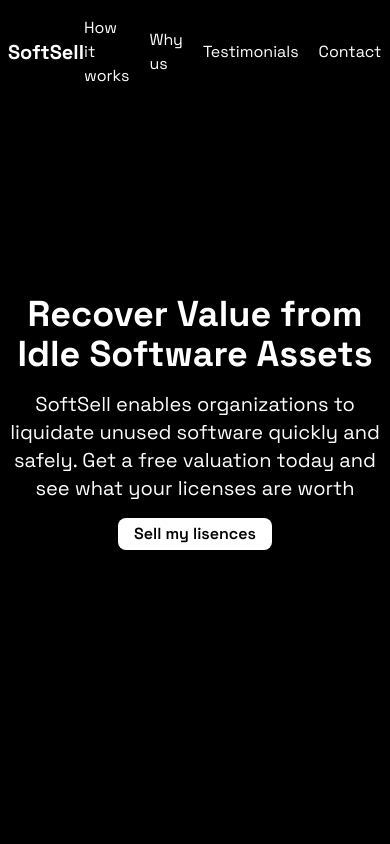
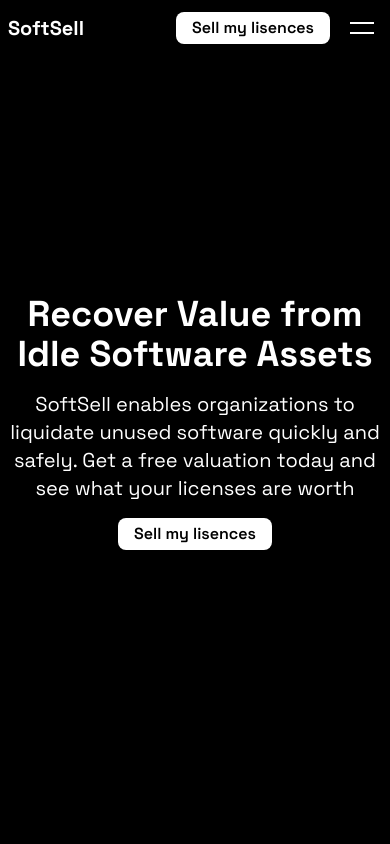
Before and after one commit to jamshed-uddin/softsell, a Next.js app: page / in a window 390 px wide. Shown: the top 844 px of the page. Built offline with nearby package versions, Linux system fonts and the light colour scheme.

Commit message:
mobile hamburger nav added

```diff
--- a/src/components/ContactUs.jsx
+++ b/src/components/ContactUs.jsx
@@ -71,7 +71,7 @@
           {formFields.map((field) => (
             <div
               key={field.name}
-              className={`${field.type === "textarea" ? "col-span-2" : ""}`}
+              className={`${field.type === "textarea" ? "lg:col-span-2" : ""}`}
             >
               <label
                 htmlFor={field.name}
@@ -112,7 +112,7 @@
             </div>
           ))}
 
-          <div className={"col-start-2 w-full flex justify-end"}>
+          <div className={"lg:col-start-2 w-full flex justify-end"}>
             <Button type="submit" className="w-1/2">
               Submit
             </Button>
--- a/src/components/Footer.jsx
+++ b/src/components/Footer.jsx
@@ -2,7 +2,7 @@
 
 const Footer = () => {
   return (
-    <footer className="bg-black text-white flex flex-col lg:flex-row justify-between py-6 text-sm mt-14">
+    <footer className="bg-black text-white flex flex-col lg:flex-row justify-between py-6  text-sm mt-14">
       <h3 className="font-bold text-xl ">SoftSell</h3>
 
       <p>
--- /dev/null
+++ b/src/components/MobileNav.jsx
@@ -0,0 +1,41 @@
+"use client";
+
+import Link from "next/link";
+import React, { useState } from "react";
+import NavLinks from "./NavLinks";
+
+const MobileNav = () => {
+  const [isOpen, setIsOpen] = useState(false);
+  return (
+    <div className="lg:hidden ml-3">
+      <span
+        className={`block space-y-2 cursor-pointer relative z-50 px-2`}
+        onClick={() => setIsOpen(!isOpen)}
+      >
+        <span
+          className={`h-0.5 w-6 block bg-white transition-all duration-300  ${
+            isOpen && "translate-y-[4.5px] rotate-45"
+          }`}
+        />
+        <span
+          className={`h-0.5 w-6 block bg-white transition-all duration-300 ${
+            isOpen && "-translate-y-[4.5px] -rotate-45"
+          } `}
+        />
+      </span>
+
+      <div
+        className={`${
+          isOpen ? "w-screen h-screen" : "h-0 w-0"
+        }  bg-black overflow-hidden text-white absolute inset-0 transition-all duration-300 flex items-center `}
+      >
+        <NavLinks
+          navLinksFor="mobile"
+          onNavItemClick={() => setIsOpen(false)}
+        />
+      </div>
+    </div>
+  );
+};
+
+export default MobileNav;
--- /dev/null
+++ b/src/components/NavLinks.jsx
@@ -0,0 +1,39 @@
+import Link from "next/link";
+import React from "react";
+const navItems = [
+  {
+    name: "How it works",
+    link: "#how-it-works",
+  },
+  {
+    name: "Why choose us",
+    link: "#why-choose-us",
+  },
+  {
+    name: "Testimonials",
+    link: "#reviews",
+  },
+  {
+    name: "Contact",
+    link: "#contact-us",
+  },
+];
+const NavLinks = ({ navLinksFor = "desktop", onNavItemClick }) => {
+  return (
+    <ul
+      className={`${
+        navLinksFor === "desktop"
+          ? "lg:flex justify-between items-center hidden bg-black py-4 gap-6 mr-10"
+          : "text-5xl font-semibold space-y-5 ml-2"
+      }`}
+    >
+      {navItems.map((item) => (
+        <li key={item.name} onClick={onNavItemClick}>
+          <Link href={item.link}>{item.name}</Link>
+        </li>
+      ))}
+    </ul>
+  );
+};
+
+export default NavLinks;
--- a/src/components/Navbar.jsx
+++ b/src/components/Navbar.jsx
@@ -1,28 +1,18 @@
 import Link from "next/link";
 import React from "react";
 import Button from "./Button";
+import MobileNav from "./MobileNav";
+import NavLinks from "./NavLinks";
 
 const Navbar = () => {
   return (
-    <nav className="flex items-center fixed top-0 left-0 right-0  px-2 lg:px-28 z-50 bg-black text-white">
+    <nav className="flex items-center fixed top-0 left-0 right-0  px-2 lg:px-28 py-3 lg:py-1 z-50 bg-black text-white">
       <Link href={"/"} className="font-bold text-xl flex-grow">
         SoftSell
       </Link>
-      <ul className="flex justify-between items-center bg-black py-4 gap-5 mr-10">
-        <li>
-          <Link href={"#how-it-works"}>How it works</Link>
-        </li>
-        <li>
-          <Link href={"#why-us"}>Why us</Link>
-        </li>
-        <li>
-          <Link href={"#reviews"}>Testimonials</Link>
-        </li>
-        <li>
-          <Link href={"#contact-us"}>Contact</Link>
-        </li>
-      </ul>
+      <NavLinks />
       <Button>Sell my lisences</Button>
+      <MobileNav />
     </nav>
   );
 };
```
